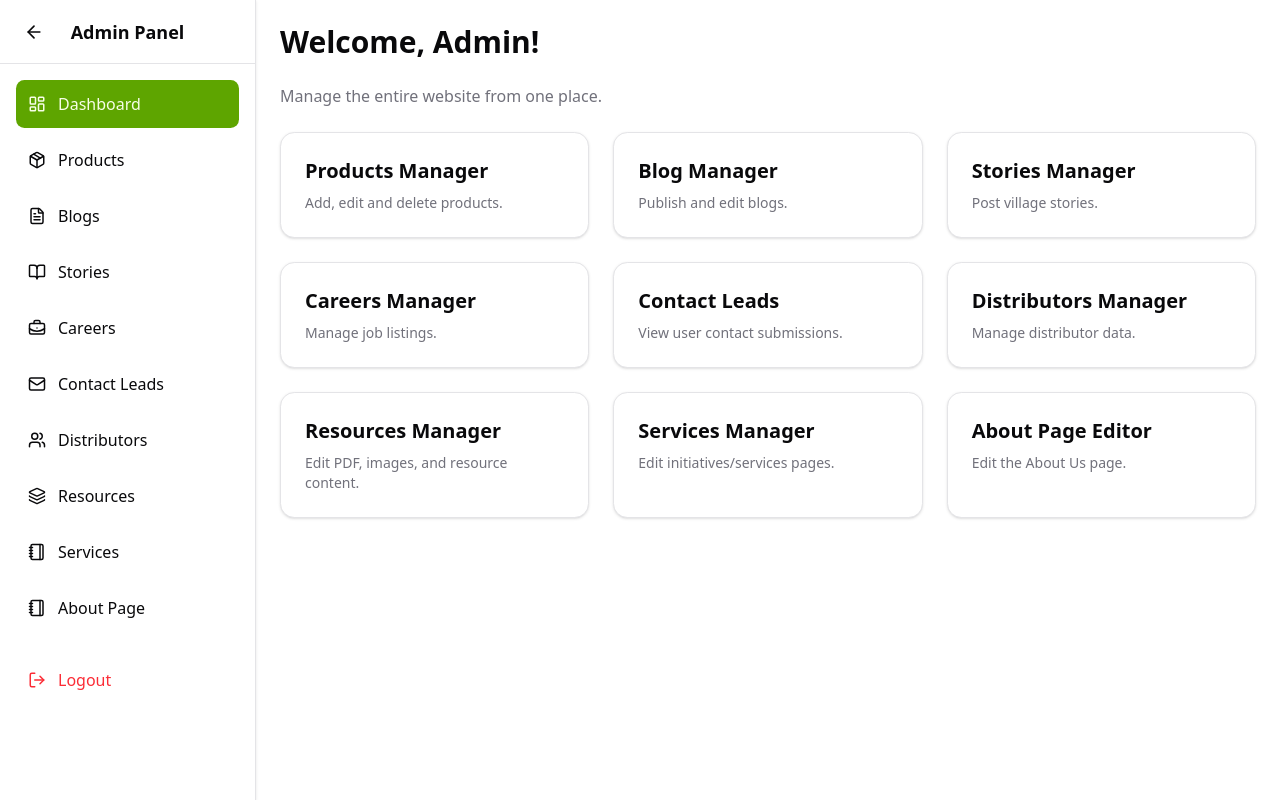
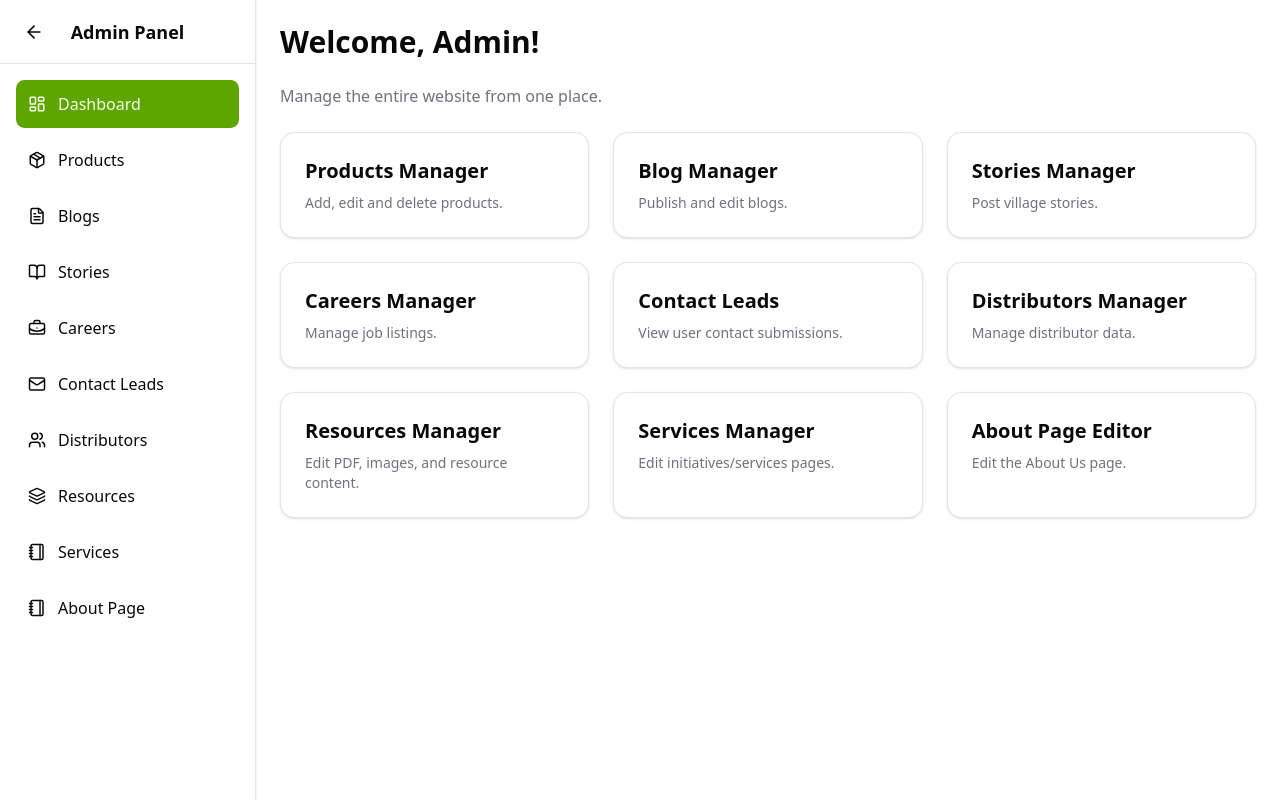
Before and after one commit to teamraynklabs-hub/Mera-Pind-Balle-Balle, a Next.js app: page /admin/dashboard in a window 1280 px wide. Built offline with nearby package versions, Linux system fonts and the light colour scheme.

Commit message:
add comment in logout file

```diff
--- a/src/app/admin/dashboard/layout.tsx
+++ b/src/app/admin/dashboard/layout.tsx
@@ -43,10 +43,10 @@ export default function DashboardLayout({ children }: { children: React.ReactNod
     return () => document.removeEventListener("mousedown", handleClickOutside);
   }, [open]);
 
-  async function handleLogout() {
-    await fetch("/api/admin/logout", { method: "POST" });
-    router.push("/admin");
-  }
+  // async function handleLogout() {
+  //   await fetch("/api/admin/logout", { method: "POST" });
+  //   router.push("/admin");
+  // }
 
   // All admin navigation links
   const menuItems = [
@@ -108,13 +108,13 @@ export default function DashboardLayout({ children }: { children: React.ReactNod
           ))}
 
           {/* Logout */}
-          <button
+          {/* <button
             onClick={handleLogout}
             className="mt-6 flex items-center gap-3 w-full p-3 rounded-md text-red-500 hover:bg-red-500/10 transition cursor-pointer"
           >
             <LogOut size={18} />
             Logout
-          </button>
+          </button> */}
         </nav>
       </aside>
 
--- a/src/app/api/admin/logout/route.tsx
+++ b/src/app/api/admin/logout/route.tsx
@@ -1,7 +1,7 @@
 import { NextResponse } from "next/server";
 import { cookies } from "next/headers";
 
-export async function POST() {
-  cookies().delete("admin_token");
-  return NextResponse.json({ success: true });
-}
+// export async function POST() {
+//   cookies().delete("admin_token");
+//   return NextResponse.json({ success: true });
+// }
```
